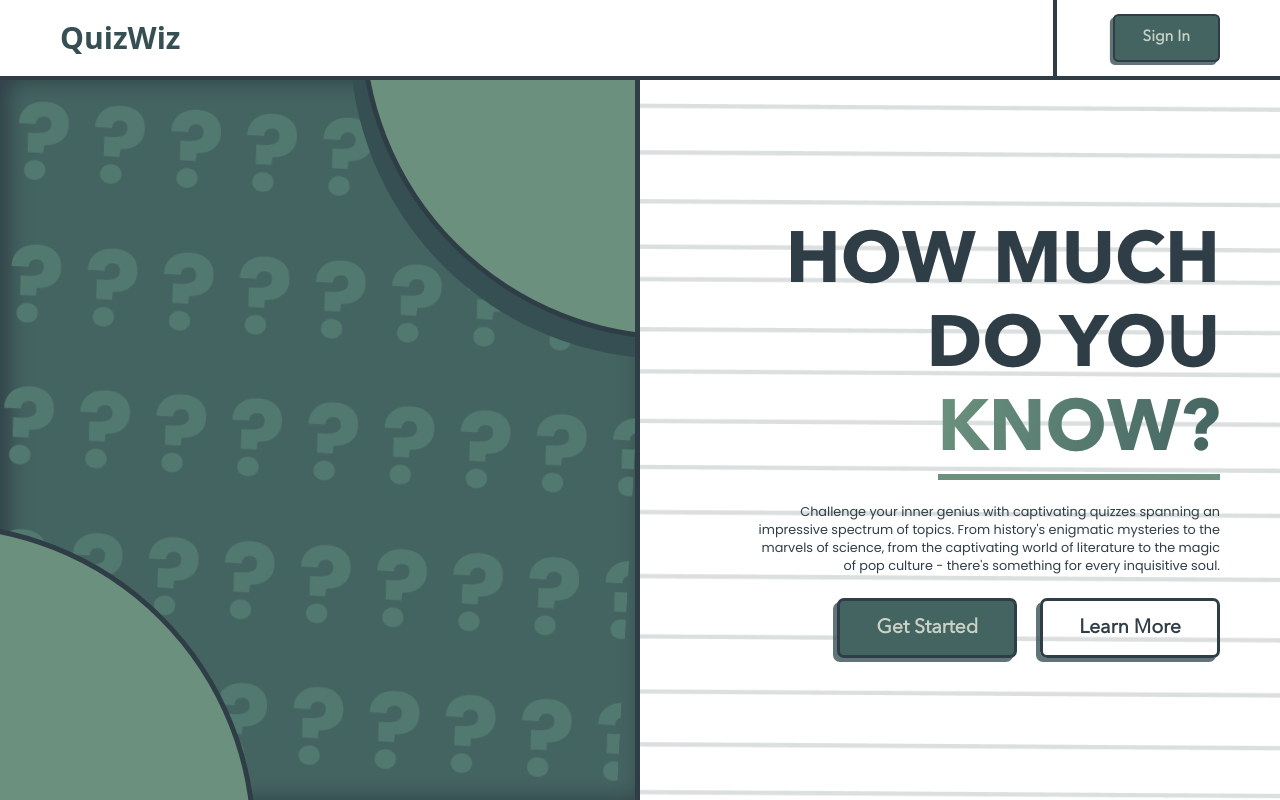
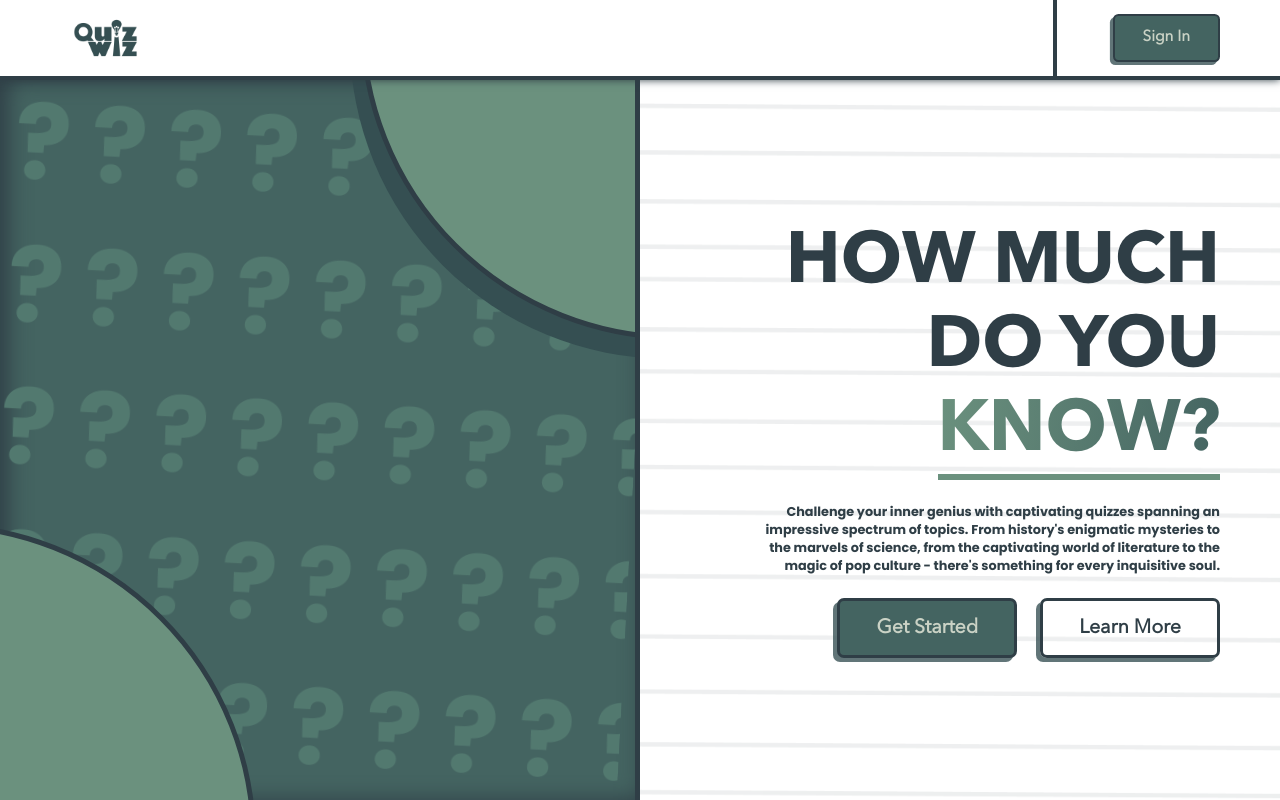
Before and after one commit to mccoyplayer/quiz, a React (Vite) app in the folder frontend/: page / in a window 1280 px wide. Built offline with nearby package versions, Linux system fonts and the light colour scheme; no server answers.

Commit message:
Cosmetic changes

```diff
--- a/frontend/src/components/global/Header.tsx
+++ b/frontend/src/components/global/Header.tsx
@@ -1,8 +1,7 @@
 import { useState } from "react";
 import { clsxm } from "@/utils/clsxm";
 import { Button } from "../ui";
-import { SidebarToggle } from ".";
-// import { Link } from "react-router-dom";
+import { SidebarToggle, Icon } from ".";
 import { useModal } from "@/hooks";
 import { Logout } from "../fragments/Logout";
 
@@ -31,7 +30,7 @@ export function Header(props: HeaderProps) {
    }
 
    const headerClassnames = clsxm(
-      "fixed top-0 z-10 flex items-center justify-between h-[--header-height] w-full border-green-charcoal px-8 bg-white border-b-4 border-solid",
+      "fixed top-0 z-10 flex items-center min-[768px]:[box-shadow:0_0_8px_0_var(--green-charcoal)] justify-between h-[--header-height] w-full border-green-charcoal px-8 bg-white border-b-4 border-solid",
       "animate-drop-from-top effect-item-0",
       props.loggedIn
          ? "pl-[1.625rem] pr-[--global-padding-left]"
@@ -73,7 +72,7 @@ export function Header(props: HeaderProps) {
                </aside>
             </>
          )}
-         <Logo />
+         <Icon className="h-[120%]" />
          <div className="header_box border-l-4 h-full border-green-charcoal flex items-center justify-items-end pl-14">
             {props.loggedIn ? (
                <div className="flex items-center justify-center text-white font-avenir-next-lt-pro-bold text-[80%] border-4 border-green-charcoal border-solid rounded-[50%] h-[2.925rem] max-[540px]:h-[2rem] aspect-square bg-green-feldgrau">
@@ -89,13 +88,13 @@ export function Header(props: HeaderProps) {
    );
 }
 
-/**
- * App Logo
- */
-function Logo() {
-   return (
-      <span className="text-green-dark-slate-gray font-bold font-sans [font-size:--logo-text-size] text-center">
-         QuizWiz
-      </span>
-   );
-}
+// /**
+//  * App Logo
+//  */
+// function Logo() {
+//    return (
+//       <span className=>
+//          QuizWiz
+//       </span>
+//    );
+// }
--- /dev/null
+++ b/frontend/src/components/global/Icon.tsx
@@ -0,0 +1,20 @@
+import QuizWizIcon from "@/assets/quizwizArtboard 11.png";
+
+interface IconProps {
+   style?: React.CSSProperties;
+   className?: string;
+}
+
+/**
+ * Icon for the Quiz App.
+ */
+export function Icon(props: IconProps) {
+   return (
+      <img
+         className={props.className}
+         style={props.style}
+         src={QuizWizIcon}
+         alt="icon"
+      />
+   );
+}
--- a/frontend/src/components/global/index.ts
+++ b/frontend/src/components/global/index.ts
@@ -1,3 +1,4 @@
 export * from "./Header";
 export * from "./Sidebar";
 export * from "./SidebarToggle";
+export * from "./Icon";
--- a/frontend/src/components/ui/Banner.tsx
+++ b/frontend/src/components/ui/Banner.tsx
@@ -14,7 +14,7 @@ export function Banner(props: BannerProps) {
    const classNames = clsxm(
       "relative duration-300 text-green-dark-slate-gray",
       " [--bg-offset-x:-0.5%] [--bg-offset-y:4%] max-[1024px]:[--bg-offset-x:-0.8%] max-[1024px]:[--bg-offset-y:3%] max-[414px]:[--bg-offset-x:-2%]",
-      " before:block before:absolute before:translate-x-[--bg-offset-x] before:translate-y-[--bg-offset-y] before:[content:''] before:rounded-[0.5625rem] before:border-green-charcoal before:border-[4px] before:bg-green-cambridge-blue before:border-solid before:w-full before:h-full before:duration-500",
+      " before:block before:absolute before:translate-x-[--bg-offset-x] before:translate-y-[--bg-offset-y] before:[content:''] before:rounded-[0.5625rem] before:border-green-charcoal before:border-[4px] before:border-solid before:w-full before:h-full before:duration-500",
       " hover:[--bg-offset-x:-0.3%] hover:[--bg-offset-y:2%] hover:scale-[0.99]",
       props.className
    );
--- a/frontend/src/components/ui/Metric.tsx
+++ b/frontend/src/components/ui/Metric.tsx
@@ -27,7 +27,7 @@ export function Metric(props: MetricProps) {
       <div className={className}>
          <div className="flex items-center overflow-hidden h-full w-full justify-between max-[768px]:justify-center max-[720px]:justify-start max-[768px]:gap-[8%] pl-[--home-card-left-padding] pr-[1.8rem] max-[1024px]:pr-[1rem] max-[768px]:pl-2 max-[720px]:pl-[2rem] max-[540px]:pl-[1rem] bg-white relative border-[5px] max-[768px]:border-[4px] max-[720px]:border-[6px] max-[540px]:border-[4px] border-green-charcoal border-solid rounded-[1.1rem] max-[768px]:rounded-[0.9rem] max-[414px]:rounded-[0.5rem]">
             <div className="flex flex-col">
-               <span className="text-[4.6rem] max-[1366px]:text-[3rem] max-[1024px]:text-[2.5rem] max-[768px]:text-[2.5rem] max-[720px]:text-[6rem] max-[540px]:text-[3rem] max-[290px]:text-[1.5rem] whitespace-nowrap [text-wrap:nowrap] leading-[1.3] max-[720px]:leading-[1] font-avenir-next-lt-pro-bold">
+               <span className="text-[4.6rem] min-[1900px]:text-[5.2rem] max-[1366px]:text-[3rem] max-[1024px]:text-[2.5rem] max-[768px]:text-[2.5rem] max-[720px]:text-[6rem] max-[540px]:text-[3rem] max-[290px]:text-[1.5rem] whitespace-nowrap [text-wrap:nowrap] leading-[1.3] max-[720px]:leading-[1] font-avenir-next-lt-pro-bold">
                   {props.value}{" "}
                   {props.percent && (
                      <span className="inline-block max-[768px]:w-0 max-[290px]:w-fit max-[290px]:ml-1 translate-x-[-9px] text-[3rem] max-[1024px]:text-[1.5rem] max-[720px]:text-[2rem] max-[290px]:text-[1rem]">
@@ -35,7 +35,7 @@ export function Metric(props: MetricProps) {
                      </span>
                   )}
                </span>
-               <span className="font-poppins text-[1.30406rem] max-[1024px]:text-[0.9rem] max-[768px]:hidden max-[720px]:block max-[720px]:text-[2rem] max-[540px]:text-[1.3rem] max-[290px]:text-[0.9rem] font-bold">
+               <span className="font-poppins min-[1900px]:text-[2rem] text-[1.30406rem] max-[1024px]:text-[0.9rem] max-[768px]:hidden max-[720px]:block max-[720px]:text-[2rem] max-[540px]:text-[1.3rem] max-[290px]:text-[0.9rem] font-bold">
                   {props.name}
                </span>
             </div>
--- a/frontend/src/pages/Home/index.tsx
+++ b/frontend/src/pages/Home/index.tsx
@@ -24,7 +24,7 @@ export default function Home() {
    const { quizzesPlayed, stars, successRate } = user;
 
    const metricImageClassNames =
-      "w-[25%] max-[720px]:h-[130%] max-[720px]:w-auto max-[720px]:absolute max-[720px]:right-0 max-[720px]:translate-x-[30%] max-[720px]:rotate-[-13deg] max-[720px]:opacity-[0.6]";
+      "w-[25%] min-[1900px]:h-[60%] min-[1900px]:w-auto max-[720px]:h-[130%] max-[720px]:w-auto max-[720px]:absolute max-[720px]:right-0 max-[720px]:translate-x-[30%] max-[720px]:rotate-[-13deg] max-[720px]:opacity-[0.6]";
 
    function openRapidFireStart() {
       modal.setContent(<RapidFireStart />);
@@ -94,7 +94,7 @@ export default function Home() {
                   className="mb-[2.04rem] animate-fade-in-from-left effect-item-2"
                   rightCornerImage={RpdFireBanner}
                >
-                  <h1 className="max-[768px]:w-[75%] text-[3vw] min-[2160px]:text-[4rem] max-[1280px]:text-[1.5rem] max-[768px]:text-[2.76rem] max-[540px]:text-[2rem] max-[390px]:text-[1.6rem] max-[290px]:text-[1rem] max-[768px]:text-center mb-[0.62rem] font-avenir-next-lt-pro-bold text-green-charcoal max-[768px]:font-bold">
+                  <h1 className="max-[768px]:w-[75%] min-[1900px]:w-[60%] text-[50px] min-[2160px]:text-[4rem] max-[1280px]:text-[1.5rem] max-[768px]:text-[2.76rem] max-[540px]:text-[2rem] max-[390px]:text-[1.6rem] max-[290px]:text-[1rem] max-[768px]:text-center mb-[0.62rem] font-avenir-next-lt-pro-bold text-green-charcoal max-[768px]:font-bold">
                      Earn more Stars in a Rapid Fire Quiz.
                   </h1>
                   <Button
--- a/frontend/src/pages/LandingPage/LandingPage.css
+++ b/frontend/src/pages/LandingPage/LandingPage.css
@@ -35,7 +35,6 @@
    font-family: Poppins;
    font-size: 0.97438rem;
    font-style: normal;
-   font-weight: 400;
    line-height: normal;
 }
 
--- a/frontend/src/pages/LandingPage/index.tsx
+++ b/frontend/src/pages/LandingPage/index.tsx
@@ -13,7 +13,7 @@ export default function LandingPage() {
                   <span className="second">KNOW?</span>
                </span>
             </div>
-            <p className="landing_page_paragraph animate-fade-in-from-left effect-item-1">
+            <p className="landing_page_paragraph font-bold animate-fade-in-from-left effect-item-1">
                Challenge your inner genius with captivating quizzes spanning an
                impressive spectrum of topics. From history's enigmatic mysteries
                to the marvels of science, from the captivating world of
--- a/frontend/src/styles/index.css
+++ b/frontend/src/styles/index.css
@@ -47,6 +47,17 @@
    background-repeat: repeat-y;
    background-position: center;
    background-image: url(../assets/lines-background.png);
+}
+
+.lines::before {
+   z-index: -99;
+   content: "";
+   position: absolute;
+   top: 0;
+   right: 0;
+   bottom: 0;
+   left: 0;
+   background-color: rgba(255, 255, 255, 0.5);
 }
 
 .backgrounds_sign_in {
```
